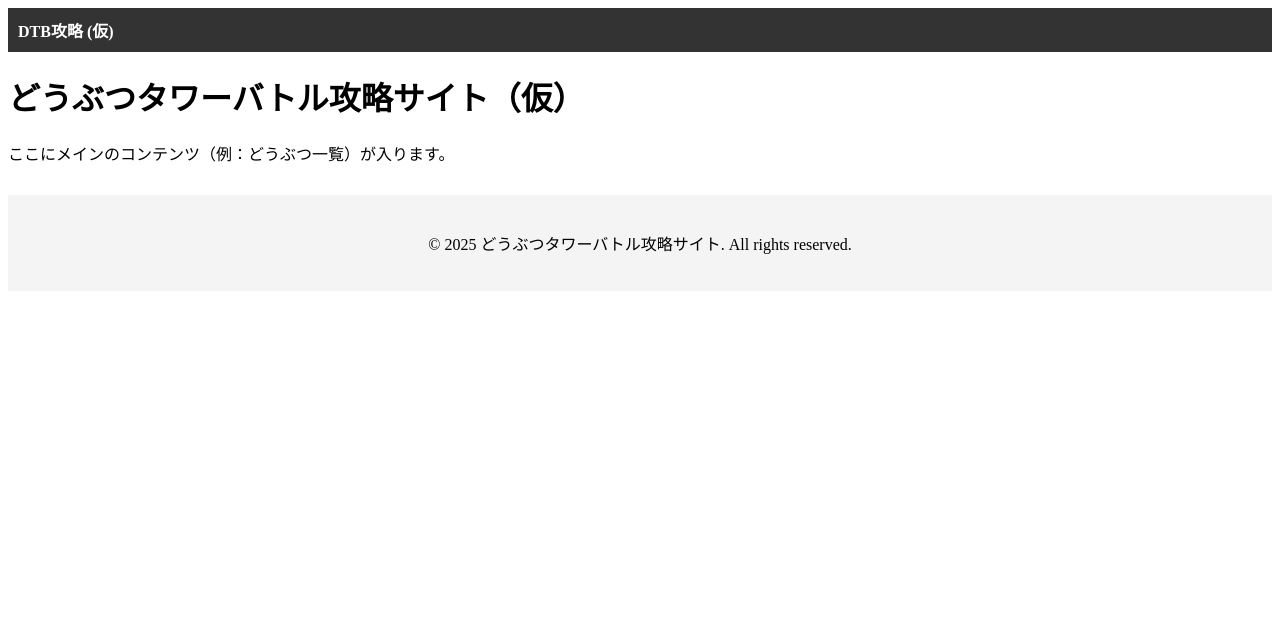
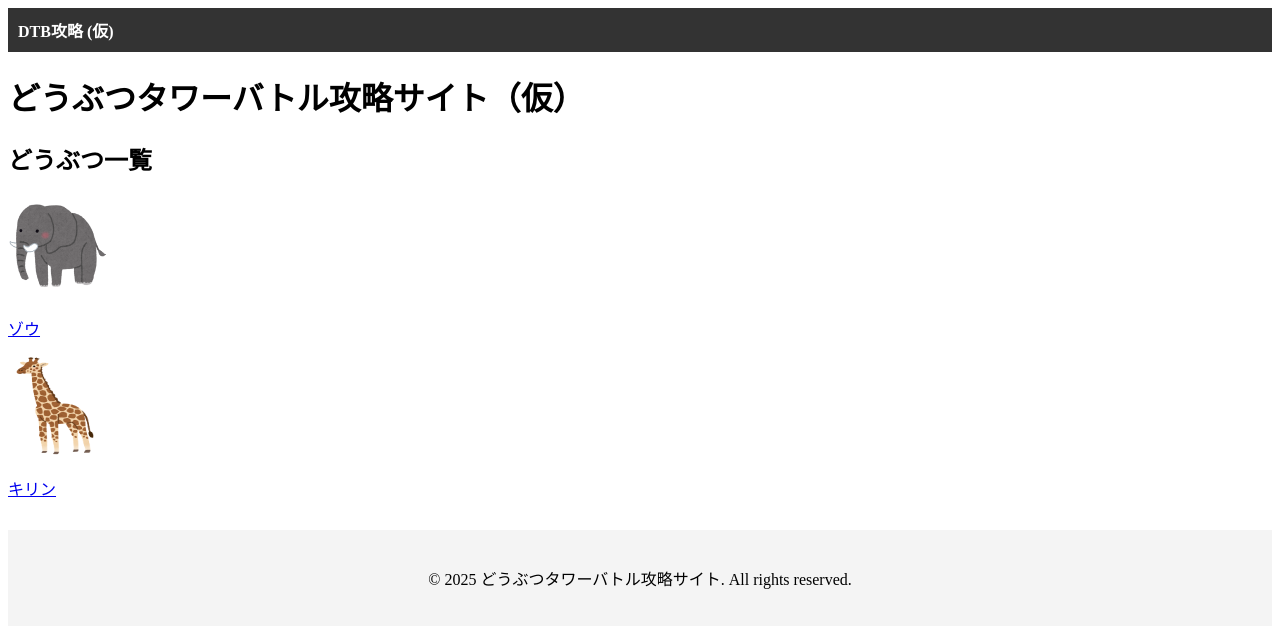
Before and after one commit to sunonononono/nit-dtb-site, a plain HTML site: page index.html in a window 1280 px wide. Drawn offline with Linux system fonts and the light colour scheme.

Commit message:
test 2 animals

```diff
--- /dev/null
+++ b/data/animal-list.json
@@ -0,0 +1,12 @@
+[
+  {
+    "id": "elephant",
+    "name": "ゾウ",
+    "image": "images/animals/elephant/thumb.png"
+  },
+  {
+    "id": "giraffe",
+    "name": "キリン",
+    "image": "images/animals/giraffe/thumb.png"
+  }
+]
--- a/index.html
+++ b/index.html
@@ -11,12 +11,15 @@
 
     <main>
         <h1>どうぶつタワーバトル攻略サイト（仮）</h1>
-        <p>ここにメインのコンテンツ（例：どうぶつ一覧）が入ります。</p>
+        <h2>どうぶつ一覧</h2>
+        <div id="animal-list-container">
+        </div>
     </main>
 
     <footer id="footer-placeholder"></footer>
 
     <script src="js/main.js"></script>
+    <script src="js/list.js"></script>
 
 </body>
 </html>
--- a/js/list.js
+++ b/js/list.js
@@ -0,0 +1,49 @@
+document.addEventListener("DOMContentLoaded", function() {
+
+    // 一覧を表示させるコンテナ要素を取得
+    const container = document.getElementById('animal-list-container');
+
+    // 「概要リスト」のJSONをfetch（取得）する
+    fetch('data/animal-list.json')
+        .then(response => response.json()) // テキストではなくJSONとして解析
+        .then(animalList => {
+            // 取得したデータ（配列）をループ処理
+            animalList.forEach(animal => {
+
+                // 1. <img> タグ（画像）を作成
+                const imgElement = document.createElement('img');
+
+                // 2. imgタグの「src」属性（画像の場所）を設定
+                imgElement.src = animal.image;
+
+                // 3. imgタグの「alt」属性（画像が表示できない時の代替テキスト）を設定
+                imgElement.alt = animal.name;
+
+                // 4. （おまけ）画像のサイズを仮で指定
+                imgElement.style.width = '100px';
+                imgElement.style.height = '100px';
+
+                // 5. <a> タグ（リンク）を作成
+                const linkElement = document.createElement('a');
+
+                // 6. リンク先を設定 (例: animal.html?id=elephant)
+                linkElement.href = `animal.html?id=${animal.id}`;
+
+                // 7. リンク(a)の中に、画像(img)を挿入する
+                linkElement.appendChild(imgElement);
+
+                // 8. （おまけ）名前のテキストも追加する場合
+                const nameElement = document.createElement('p');
+                nameElement.textContent = animal.name;
+                linkElement.appendChild(nameElement);
+
+                // 9. コンテナ要素（親）に、作成したリンク要素（子）を追加
+                container.appendChild(linkElement);
+            });
+        })
+        .catch(error => {
+            // エラーハンドリング
+            console.error('一覧の読み込みに失敗しました:', error);
+            container.textContent = '一覧の読み込みに失敗しました。';
+        });
+});
```
Also changed, not shown: data/animals/elephant.json (added, +16 -0 lines), data/animals/giraffe.json (added, +16 -0 lines), data/animals.json (deleted), images/animals/elephant/thumb.png (added), images/animals/giraffe/thumb.png (added).
